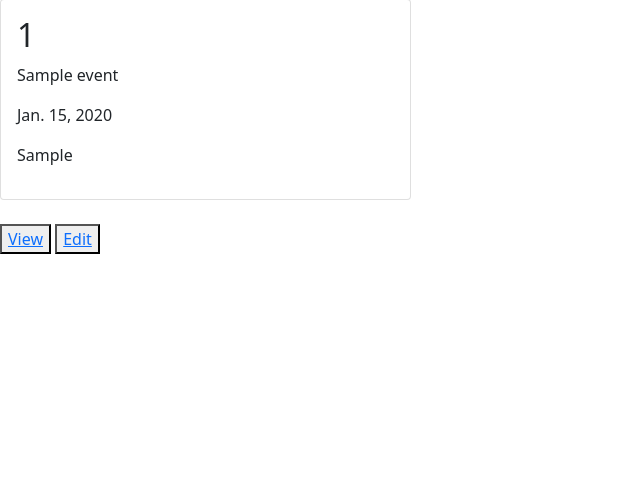
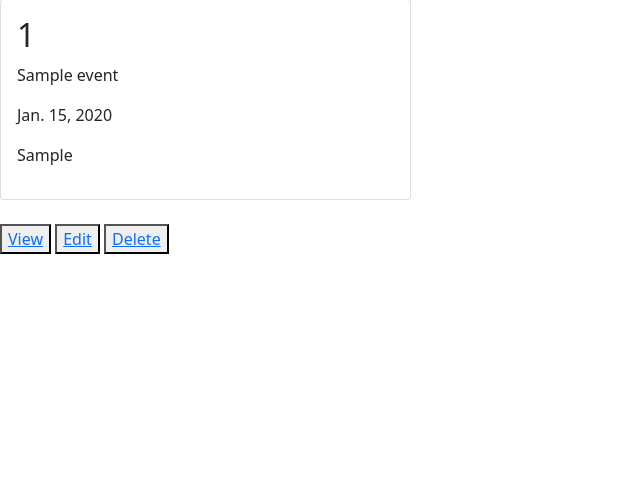
Before and after one commit to guisgrande/fourth-project-ci, a Django app: page /memberevents/ in a window 1280 px wide. Shown: the part 183-673 px from the top of the page, without its empty margins (0-640 px from the left). Run offline with Django 3.2, Linux system fonts and the light colour scheme; a user stored in the database is signed in; tables that the repository leaves empty hold one stand-in row (values such as "Sample post").

Commit message:
Add delete button to each event, href to redirec to delete_event

```diff
--- a/templates/members/user_events.html
+++ b/templates/members/user_events.html
@@ -25,6 +25,7 @@
             <div>
                 <button><a href="{% url 'event_detail' event.slug %}">View</a></button>
                 <button><a href="{% url 'edit_event' event.slug %}">Edit</a></button>
+                <button><a href="{% url 'delete_event' event.slug %}">Delete</a></button>
             </div>
         </div>
     {% if forloop.counter|divisibleby:1 %}
```
